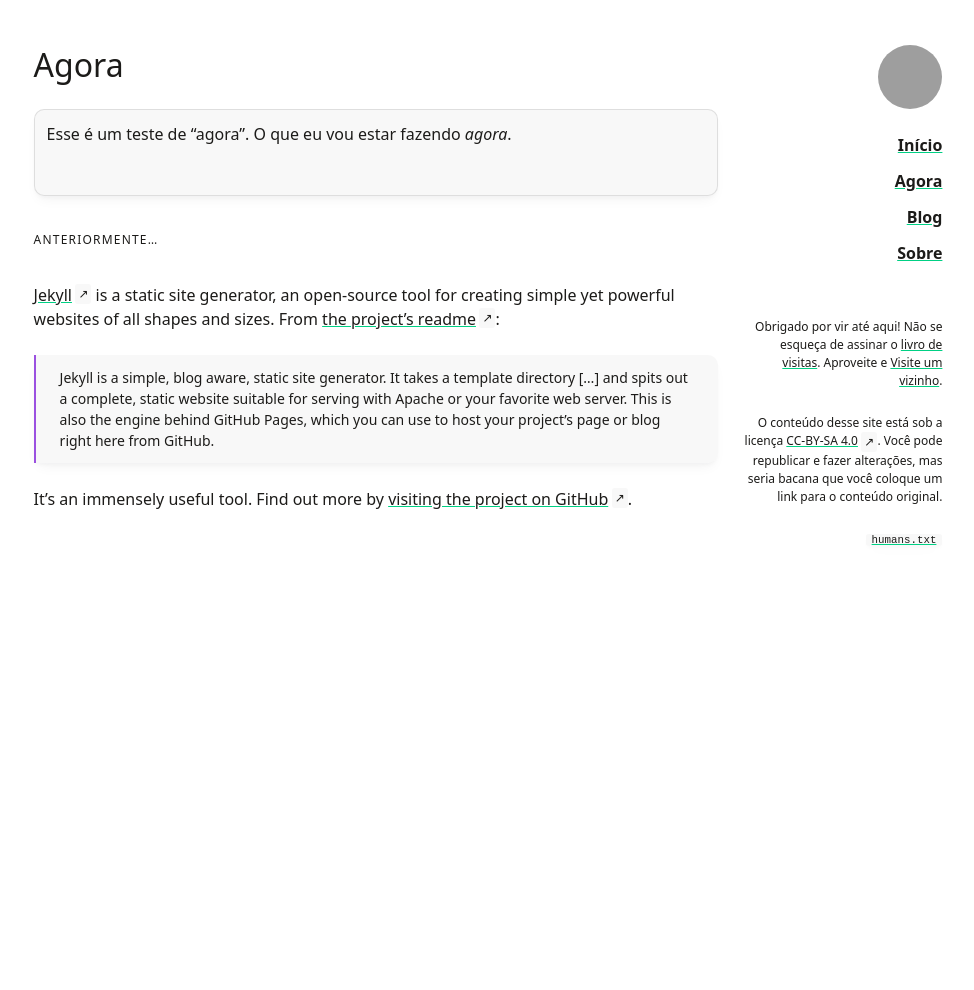
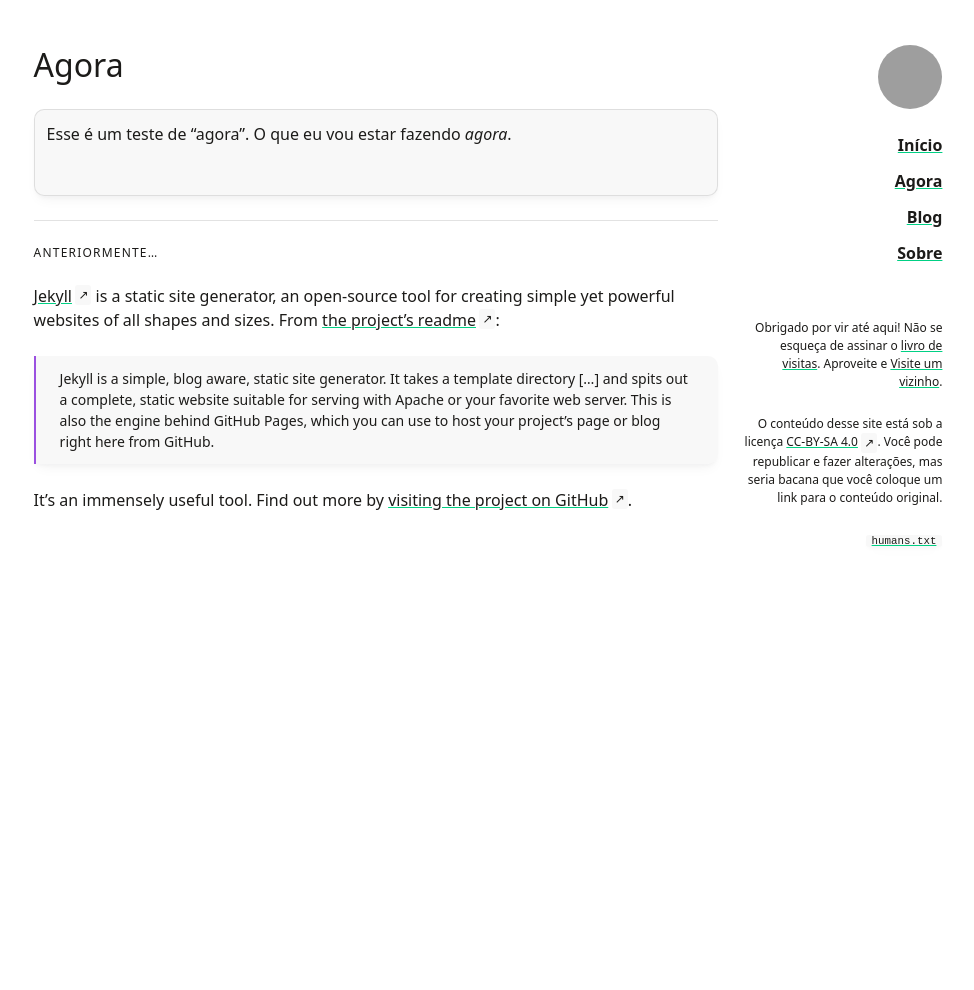
Before and after one commit to arthrfrts/www, a Jekyll site: the page built from agora.html, in a window 1280 px wide. Shown: the whole page, without its empty margins (152-1126 px from the left). Built offline with Jekyll 4.4.1, drawn with Linux system fonts in a browser that asks for light colours; a script that is not in the unit is left out; grey boxes are pictures that could not be loaded.

Commit message:
chore: clean some classes

```diff
--- a/_layouts/home.html
+++ b/_layouts/home.html
@@ -10,7 +10,7 @@
   {% assign now = site.posts | where: "now", true | first %}
 
   {% if now %}
-    <section id="now" class="home-section post _now">
+    <section class="home-section _now">
       <h2 class="section-title">
         👨‍💻
         <a href="{% link agora.html %}">Agora</a>
@@ -28,7 +28,7 @@
     </section>
   {% endif %}
 
-  <section id="blog" class="home-section blog-section _blog">
+  <section class="home-section blog-section _blog">
     <h2 class="section-title">
       📝
       <a href="{% link blog.html %}">
--- a/agora.html
+++ b/agora.html
@@ -23,7 +23,9 @@
 
   {% if forloop.first %}
     {% unless forloop.last %}
-      <h2 class="section-title post">Anteriormente…</h2>
+
+      <hr />
+      <h2 class="section-title">Anteriormente…</h2>
     {% endunless %}
   {% endif %}
 {% endfor %}
```
